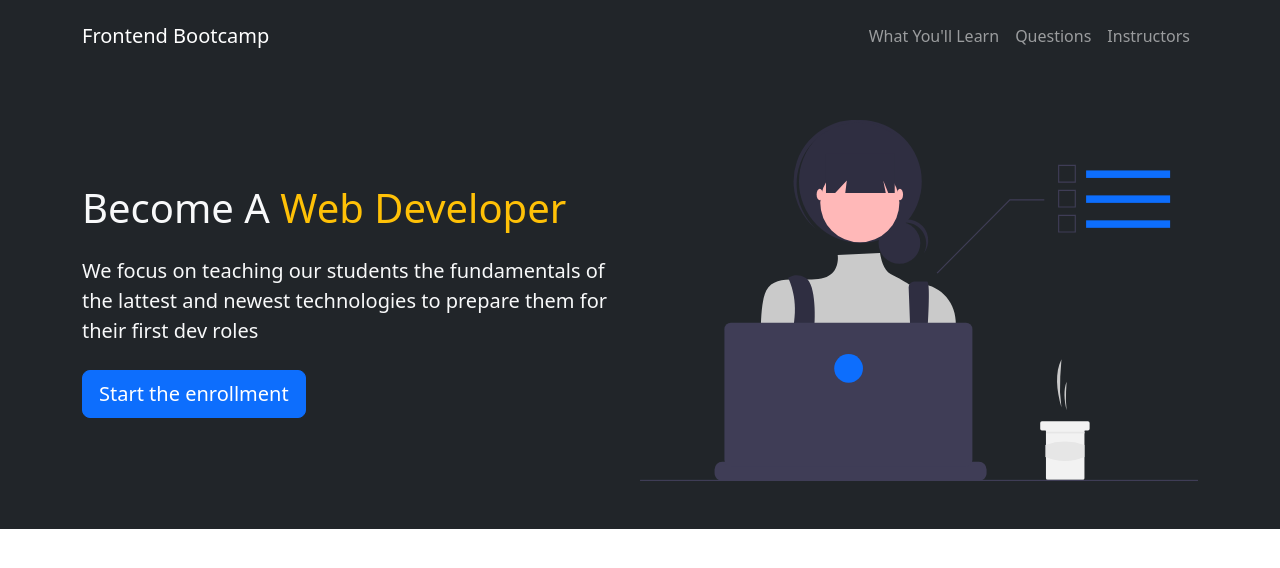
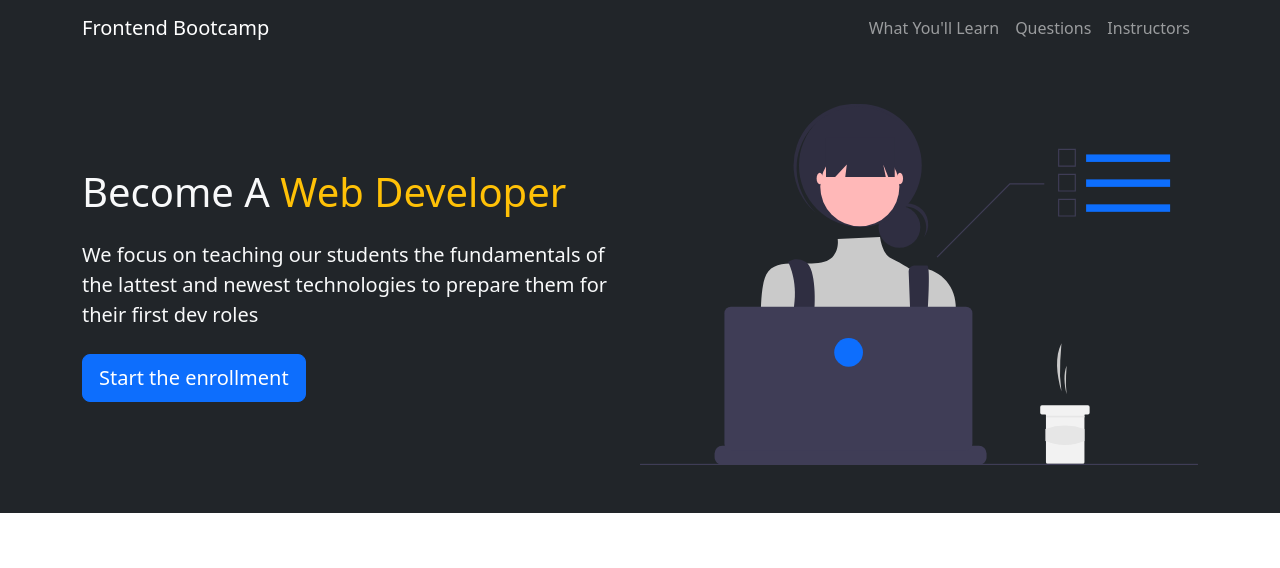
Before and after one commit to Megagig/Frontend-Bootcamp, a website: page index.html in a window 1280 px wide. Drawn offline with nearby package versions, Linux system fonts and the light colour scheme.

Commit message:
Resolve git conflict

```diff
--- a/index.html
+++ b/index.html
@@ -15,7 +15,7 @@
     <title>frontend Bootcamp</title>
   </head>
   <body>
-    <nav class="navbar navbar-expand-lg bg-dark navbar-dark py-3">
+    <nav class="navbar navbar-expand-lg bg-dark navbar-dark">
       <div class="container">
         <a href="#" class="navbar-brand">Frontend Bootcamp</a>
         <button
```
